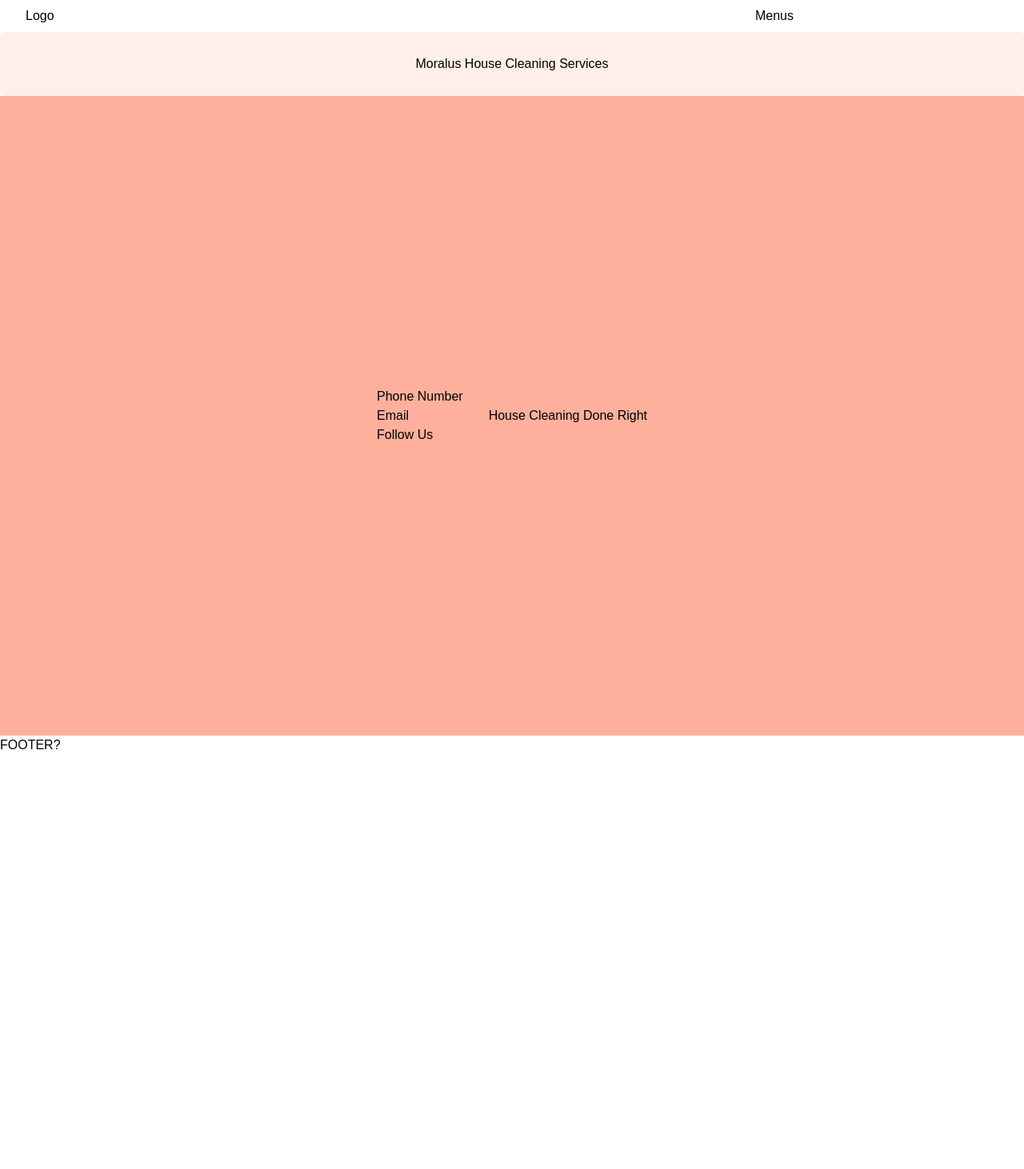
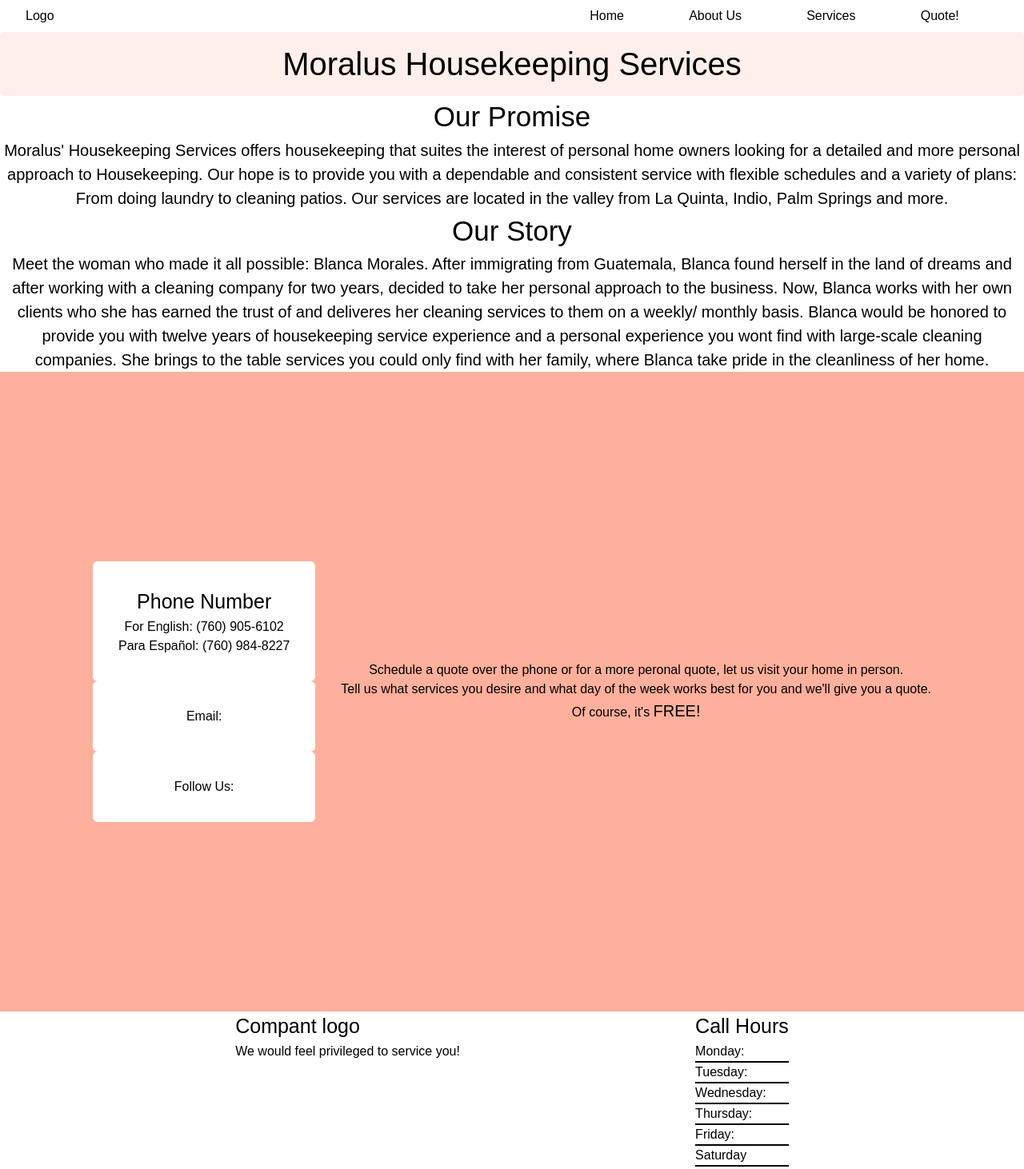
Before and after one commit to JMorales1905/moralus-housekeeping, a Next.js app: page / in a window 1280 px wide. Shown: the top 1462 px of the page at 80% size. Before the commit the page ends 944 px from the top, so only its background shows below. Built offline with nearby package versions, Linux system fonts and the light colour scheme.

Commit message:
Day 2 Prototype

```diff
--- a/app/page.tsx
+++ b/app/page.tsx
@@ -7,29 +7,91 @@ export default function Home() {
       {/* Navbar will have two sections, Left side will be logo and right side will be menus */}
       <nav className="bg-white text-black flex h-[5vh] items-center">
         <section className="flex-1 ml-8">Logo</section>
-        <section className="flex-1 flex justify-center">Menus</section>
+        <section className="flex-1 flex justify-evenly">
+          <a href="">Home</a>
+          <a href="#about-us">About Us</a>
+          <a href="#services">Services</a>
+          <a href="">Quote!</a>
+        </section>
       </nav>
 
-      <section className="text-black h-[10vh]">
-        <div className="grid justify-center bg-light-2 h-full rounded-md items-center">
-          Moralus House Cleaning Services
+      <div className="text-black h-[10vh]">
+        <div className="grid justify-center bg-light-2 h-full rounded-md items-center text-[40px]">
+          Moralus Housekeeping Services
         </div>
-        <div className="bg-light h-[100vh]">
+
+        <section className="bg-white" id="about-us">
+          <div className="grid justify-center text-center">
+            <h1 className="text-[35px]">Our Promise</h1>
+            <p className="text-[20px]">
+              Moralus' Housekeeping Services offers housekeeping that suites
+              the interest of personal home owners looking for a detailed and more personal
+              approach to Housekeeping. Our hope is to provide you with a dependable and
+              consistent service with flexible schedules and a
+              variety of plans: From doing laundry to cleaning patios.
+              Our services are located in the valley from La Quinta, Indio, Palm Springs and more.
+            </p>
+
+            <h1 className="text-[35px]">Our Story</h1>
+            <p className="text-[20px]">
+              Meet the woman who made it all possible: Blanca Morales.
+              After immigrating from Guatemala, Blanca found herself in the land of dreams and
+              after working with a cleaning company for two years, decided to take her personal approach
+              to the business. Now, Blanca works with her own clients who she has earned the trust of
+              and deliveres her cleaning services to them on a weekly/ monthly basis. Blanca would be honored
+              to provide you with twelve years of housekeeping service experience and a personal experience you
+              wont find with large-scale cleaning companies. She brings to the table services you could only find
+              with her family, where Blanca take pride in the cleanliness of her home.
+            </p>
+
+          </div>
+        </section>
+
+        <section className="bg-light h-[100vh]" id="services">
           <div className="flex justify-center items-center h-full gap-8">
-            <div className="grid">
-              <div>Phone Number</div>
-              <div>Email</div>
-              <div>Follow Us</div>
-              {/* <p>phone, email and times of contact section</p>
-              <p>remember to include social media and potentialy creat a new email
-                for the business
-              </p> */}
+            <div className="grid text-center">
+              <div className="bg-white p-8 rounded-md">
+                <h2 className="text-[25px]">Phone Number</h2>
+                <p>For English: (760) 905-6102</p>
+                <p>Para Español: (760) 984-8227</p>
+              </div>
+              <div className="bg-white p-8 rounded-md">
+                <h2>Email:</h2>
+                <p></p>
+              </div>
+              <div className="bg-white p-8 rounded-md">
+                <h2>Follow Us:</h2>
+                {/* social media links */}
+              </div>
+
             </div>
-            <div>House Cleaning Done Right</div>
+            <p className="text-center">Schedule a quote over the phone or for a more peronal quote, let us visit your home in person. <br />
+              Tell us what services you desire and what day of the week works best for you and we'll give you a quote.
+              <br />Of course, it's <span className="text-[20px]">FREE!</span></p>
+
           </div>
-        </div>
-        <footer className="bg-white">FOOTER?</footer>
-      </section>
+        </section>
+
+        <footer className="bg-white flex justify-evenly">
+          <div>
+            <h2 className="text-[25px]">Compant logo</h2>
+            <p> We would feel privileged to service you!</p>
+          </div>
+
+          <div>
+            <h2 className="text-[25px]">Call Hours</h2>
+            <ul>
+              <li className="border-black border-b-2">Monday: </li>
+              <li className="border-black border-b-2">Tuesday:</li>
+              <li className="border-black border-b-2">Wednesday:</li>
+              <li className="border-black border-b-2">Thursday:</li>
+              <li className="border-black border-b-2">Friday:</li>
+              <li className="border-black border-b-2">Saturday</li>
+              <li className="border-black border-b-2">Sunday</li>
+            </ul>
+          </div>
+        </footer>
+      </div>
     </div>
   );
 }
```
